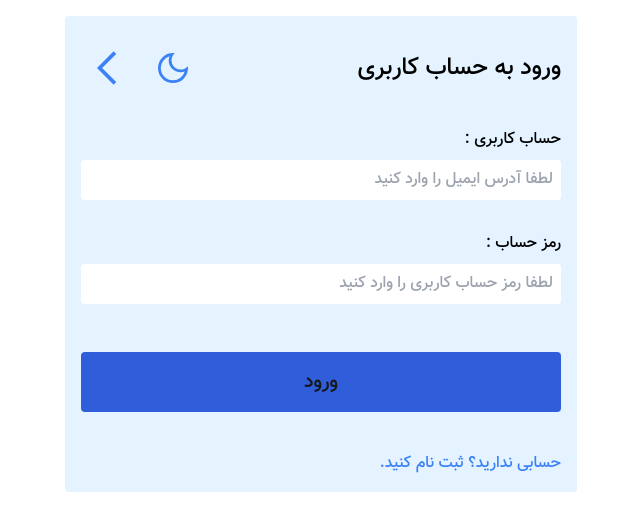
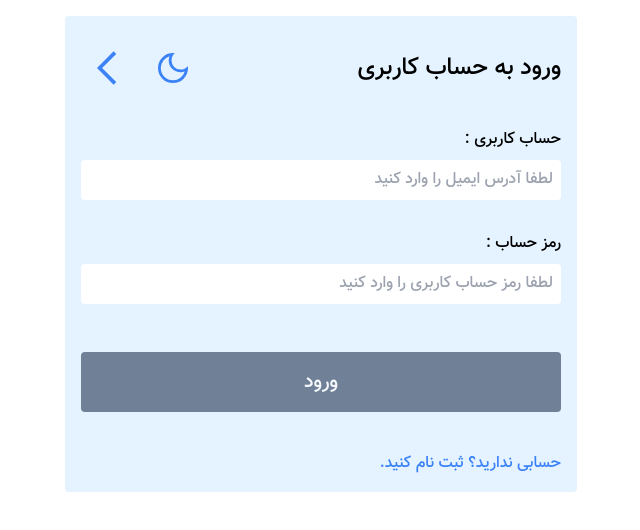
Before and after one commit to AriyanSurena/login-signup, a Next.js app: page /login in a window 1280 px wide. Shown: the top 530 px of the page, without its empty margins (508-1148 px from the left). Built offline with nearby package versions, Linux system fonts and the light colour scheme.

Commit message:
The login button has been fixed. Its enable/disable functionality has been fixed.

```diff
--- a/app/login/page.tsx
+++ b/app/login/page.tsx
@@ -1,7 +1,7 @@
 "use client";
 import Link from "next/link";
 import Header from "../_components/header";
-import { FormEvent, useState } from "react";
+import { FormEvent, useEffect, useState } from "react";
 import { usePathname } from "next/navigation";
 
 export default function Home() {
@@ -25,6 +25,9 @@ export default function Home() {
     userPassword: "",
   });
 
+
+  const [isEmailTrue, setIsEmailTrue] = useState<boolean>(false);
+  const [isLoginable, setIsLogiable] = useState<boolean>(true);
   function handleInputs(value: string, key: string) {
     switch (key) {
       case "userEmailAddress":
@@ -38,8 +41,10 @@ export default function Home() {
               ...prevInfo,
               userEmailAddress: value as string,
             }));
+            setIsEmailTrue(true);
           } else {
             errorBox.innerHTML = "ایمیل نا معتبر است.";
+            setIsEmailTrue(false);
           }
         }
         break;
@@ -57,7 +62,12 @@ export default function Home() {
         }
       }
 
-  function handleSubmit({ event }: { event: FormEvent<HTMLFormElement> }) {
+      useEffect(() => {
+        if(isEmailTrue && user.userPassword) setIsLogiable(false);
+          else setIsLogiable(true);
+      }, [isEmailTrue, user.userPassword])
+
+      function handleSubmit({ event }: { event: FormEvent<HTMLFormElement> }): void {
         event?.preventDefault();
         const userInfo = `
                 Email Address: ${user.userEmailAddress}
@@ -110,7 +120,8 @@ export default function Home() {
       </label>
       <input
         type="submit"
-        className="opacity-90 hover:opacity-1 my-4 hover:text-white w-[100%] p-4 m-4 mx-auto text-xl cursor-pointer select-none border-none rounded text-center bg-[#1D4ED8] hover:bg-[#173cb3] transition duration-150 dark:bg-[#4F46E5] dark:hover:bg-[#0026a1]"
+        disabled={isLoginable}
+        className="opacity-90 hover:opacity-1 my-4 disabled:bg-slate-500 disabled:hover:bg-slate-500 disabled:text-slate-50 hover:text-white w-[100%] p-4 m-4 mx-auto text-xl cursor-pointer select-none border-none rounded text-center bg-[#1D4ED8] hover:bg-[#173cb3] transition duration-150 dark:bg-[#4F46E5] dark:hover:bg-[#0026a1]"
         value="ورود"
       />
 
```
Lines whose indentation alone changed are shown as unchanged.
